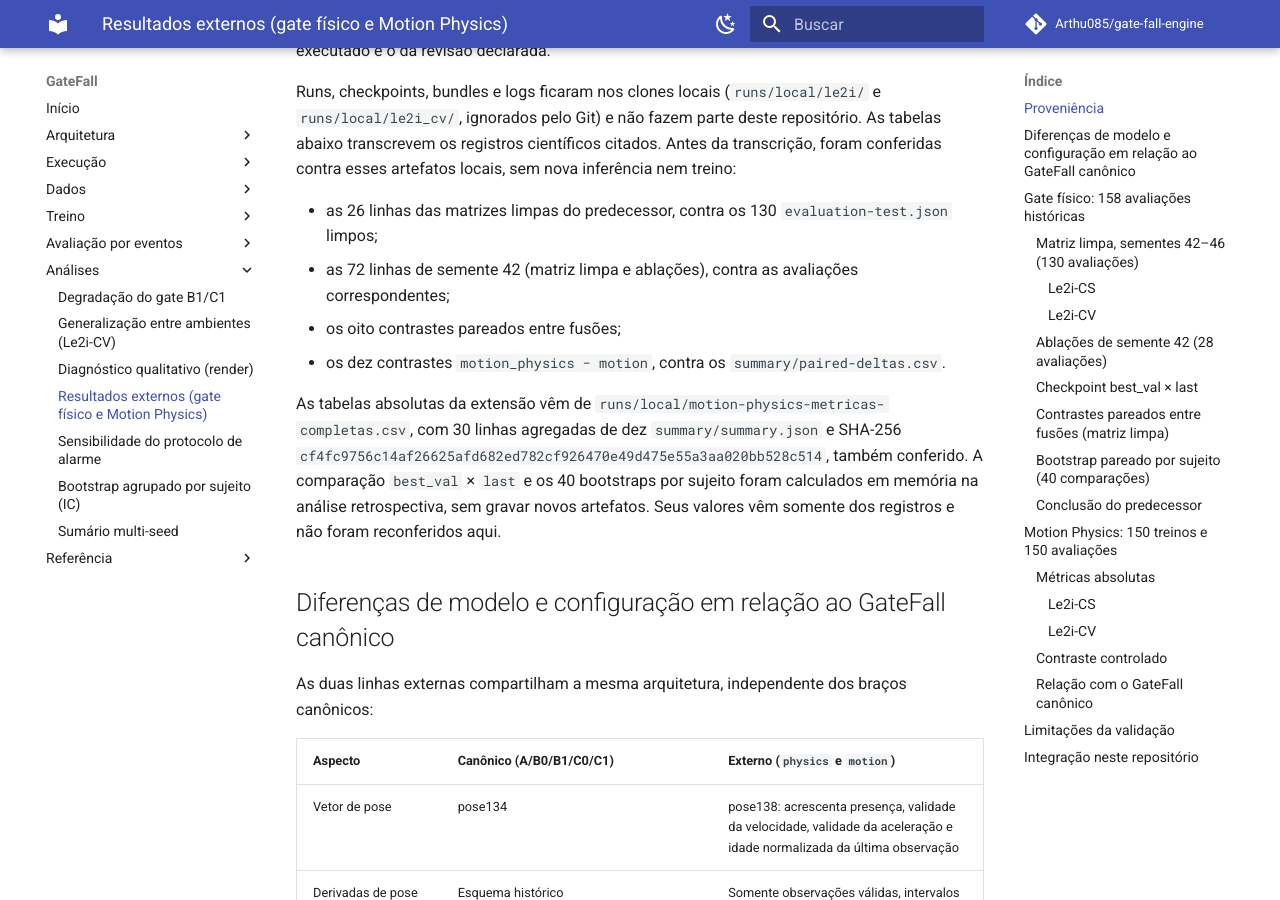
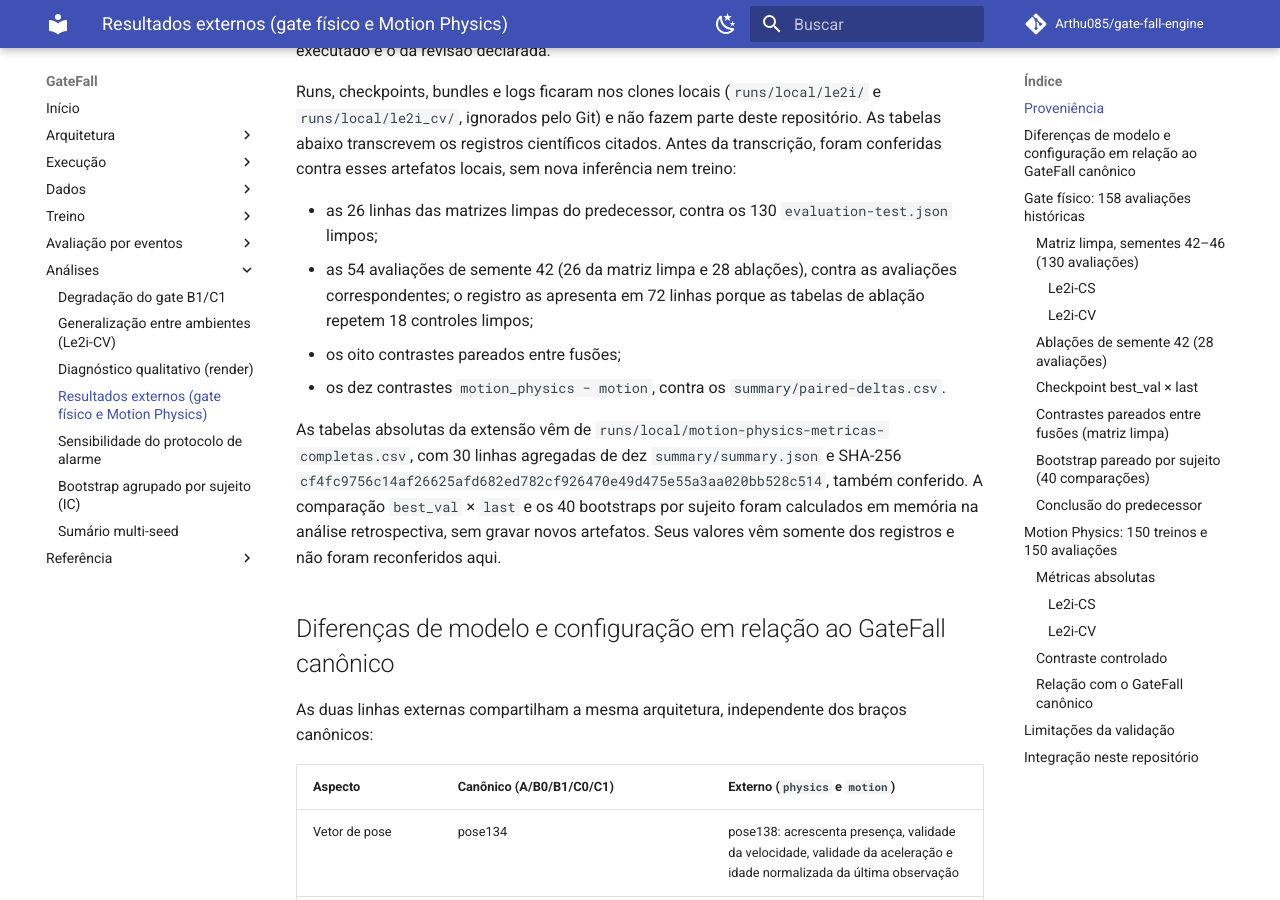
Before and after one commit to Arthu085/gate-fall-engine, an MkDocs documentation site: the page built from docs/experiments/external-results.md, in a window 1280 px wide and 900 px high, scrolled down 1618 px. Built offline with MkDocs 1.6.1 and Material for MkDocs 9.7.7, drawn with Linux system fonts in a browser that asks for light colours; comment, search, counter and statistics services are not loaded.

Commit message:
docs(experiments): correct seed-42 verification count
Co-Authored-By: Claude <noreply@anthropic.com>

```diff
--- a/docs/experiments/external-results.md
+++ b/docs/experiments/external-results.md
@@ -60,8 +60,9 @@ sem nova inferência nem treino:
 
 - as 26 linhas das matrizes limpas do predecessor, contra os 130
   `evaluation-test.json` limpos;
-- as 72 linhas de semente 42 (matriz limpa e ablações), contra as avaliações
-  correspondentes;
+- as 54 avaliações de semente 42 (26 da matriz limpa e 28 ablações), contra as
+  avaliações correspondentes; o registro as apresenta em 72 linhas porque as
+  tabelas de ablação repetem 18 controles limpos;
 - os oito contrastes pareados entre fusões;
 - os dez contrastes `motion_physics − motion`, contra os
   `summary/paired-deltas.csv`.
```
